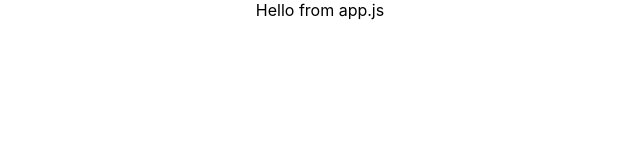
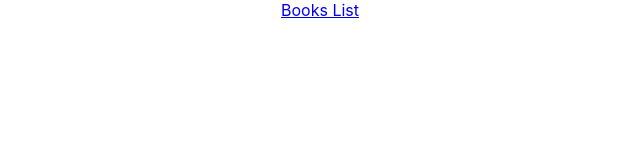
Before and after one commit to diborad-d/Personal-Library, a React (Create React App) app in the folder personal-library/: page / in a window 1280 px wide. Shown: the top 160 px of the page, without its empty margins (320-960 px from the left). Built offline with nearby package versions, Linux system fonts and the light colour scheme.

Commit message:
added Nav component and it to app.js

```diff
--- a/personal-library/src/App.js
+++ b/personal-library/src/App.js
@@ -1,10 +1,13 @@
 import React from "react";
 import "./App.css";
+import Nav from "./components/nav/Nav";
 
 function App() {
-  return <div className="App">
-    Hello from app.js
-  </div>;
+  return (
+    <div className="App">
+      <Nav />
+    </div>
+  );
 }
 
 export default App;
--- /dev/null
+++ b/personal-library/src/components/nav/Nav.js
@@ -0,0 +1,14 @@
+import React from "react";
+
+
+const Nav = () => {
+  return (
+    <nav className="navbar navbar-expand-lg navbar-dark bg-primary">
+      <a className="navbar-brand" href="/">
+        Books List
+      </a>
+    </nav>
+  );
+};
+
+export default Nav;
```
